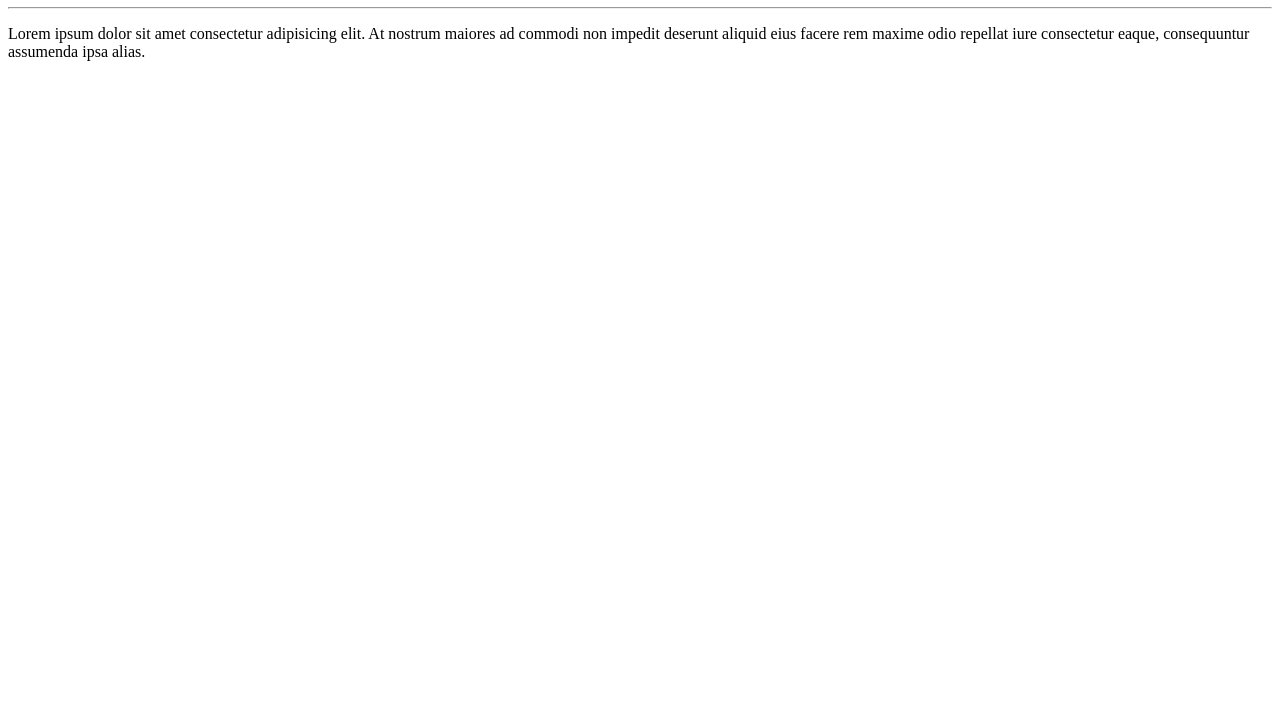
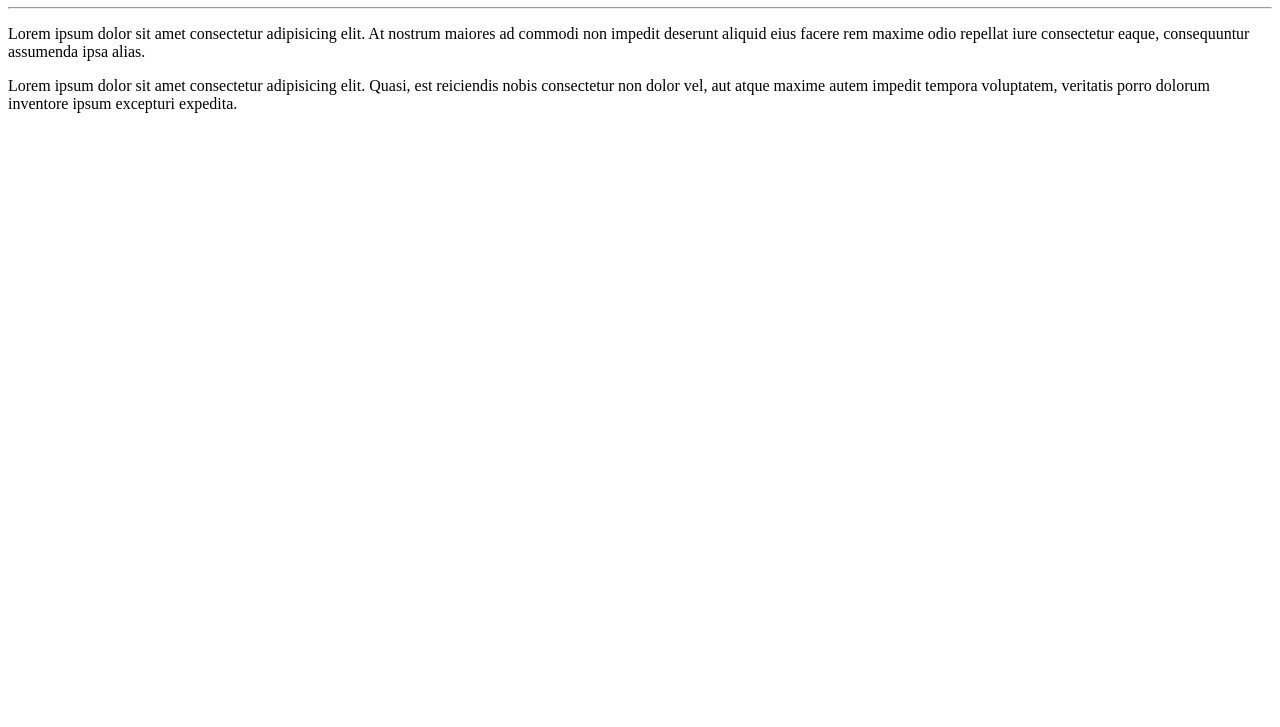
Before and after one commit to Hugoguithub/Primeiro-Projeto, a plain HTML site: page Site-exemplo/index.html in a window 1280 px wide. Shown: the part 73-800 px from the top of the page. Drawn offline with Linux system fonts and the light colour scheme.

Commit message:
add paragrafo

```diff
--- a/Site-exemplo/index.html
+++ b/Site-exemplo/index.html
@@ -10,5 +10,6 @@
     <h1>Olá,Mundo!</h1>
     <hr>
     <p>Lorem ipsum dolor sit amet consectetur adipisicing elit. At nostrum maiores ad commodi non impedit deserunt aliquid eius facere rem maxime odio repellat iure consectetur eaque, consequuntur assumenda ipsa alias.</p>
+    <p>Lorem ipsum dolor sit amet consectetur adipisicing elit. Quasi, est reiciendis nobis consectetur non dolor vel, aut atque maxime autem impedit tempora voluptatem, veritatis porro dolorum inventore ipsum excepturi expedita.</p>
 </body>
 </html>
```
